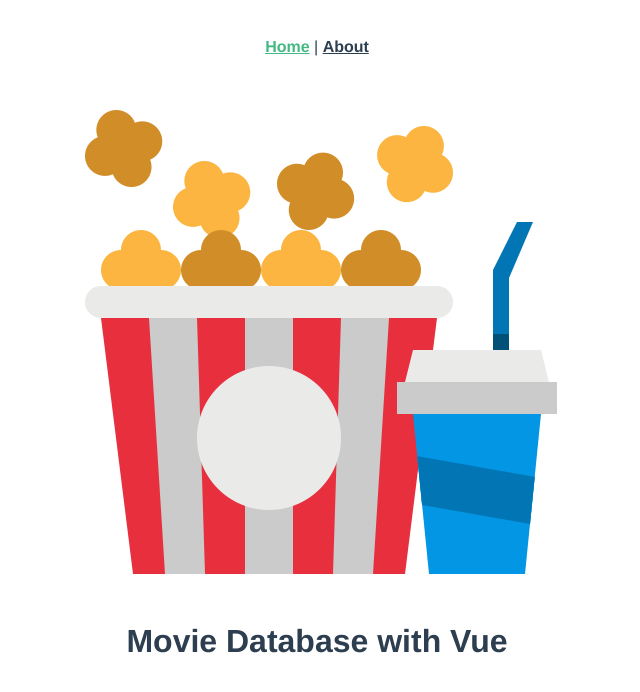
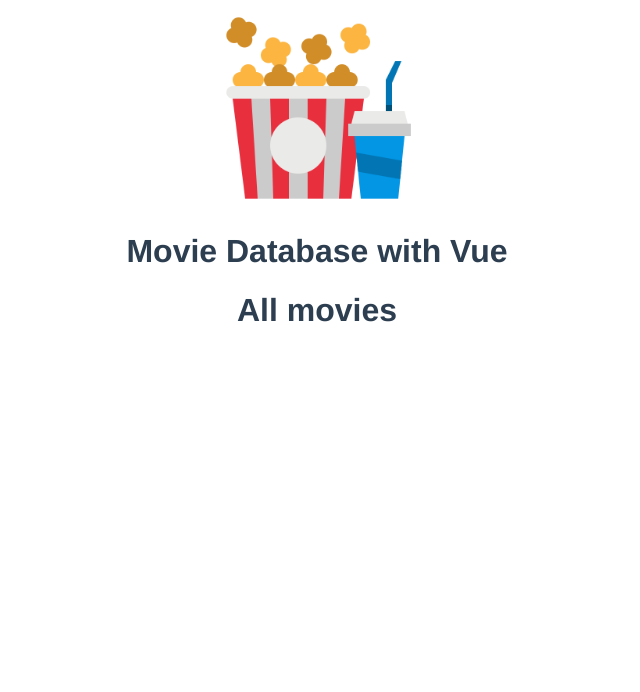
Before and after one commit to AnjaHrydziushka/movie-database-vue, a Vue app: page / in a window 1280 px wide. Shown: the top 692 px of the page, without its empty margins (323-963 px from the left). Built offline with nearby package versions, Linux system fonts and the light colour scheme.

Commit message:
Created a new component

```diff
--- a/src/App.vue
+++ b/src/App.vue
@@ -1,8 +1,7 @@
 <template>
   <div id="app">
-    <div id="nav">
-      <router-link to="/">Home</router-link> |
-      <router-link to="/about">About</router-link>
+    <div class="nav">
+      <img alt="Popcorn" src="../src/assets/movie.png" width="200" />
     </div>
     <router-view />
   </div>
--- /dev/null
+++ b/src/components/AllMovies.vue
@@ -0,0 +1,20 @@
+<template>
+  <div class="movies">
+    <h1>All movies</h1>
+  </div>
+</template>
+
+<script>
+export default {
+  name: "AllMovies",
+  props: {
+    msg: String
+  }
+};
+</script>
+
+<style scoped>
+h1 {
+  padding: 0;
+}
+</style>
--- a/src/views/Home.vue
+++ b/src/views/Home.vue
@@ -1,18 +1,20 @@
 <template>
   <div class="home">
-    <img alt="Popcorn" src="../assets/movie.png" />
     <HelloWorld msg="Movie Database with Vue" />
+    <AllMovies />
   </div>
 </template>
 
 <script>
 // @ is an alias to /src
 import HelloWorld from "@/components/HelloWorld.vue";
+import AllMovies from "@/components/AllMovies.vue";
 
 export default {
   name: "Home",
   components: {
-    HelloWorld
+    HelloWorld,
+    AllMovies
   }
 };
 </script>
```
